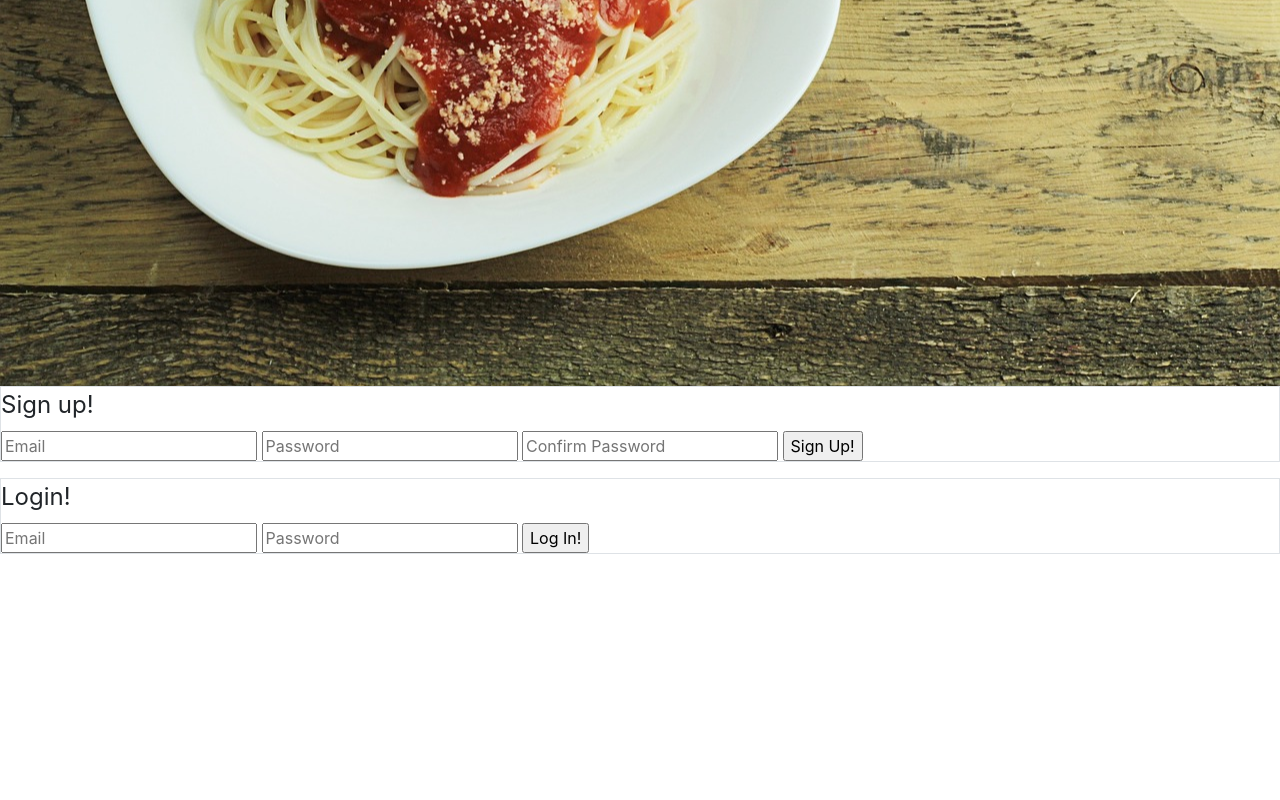
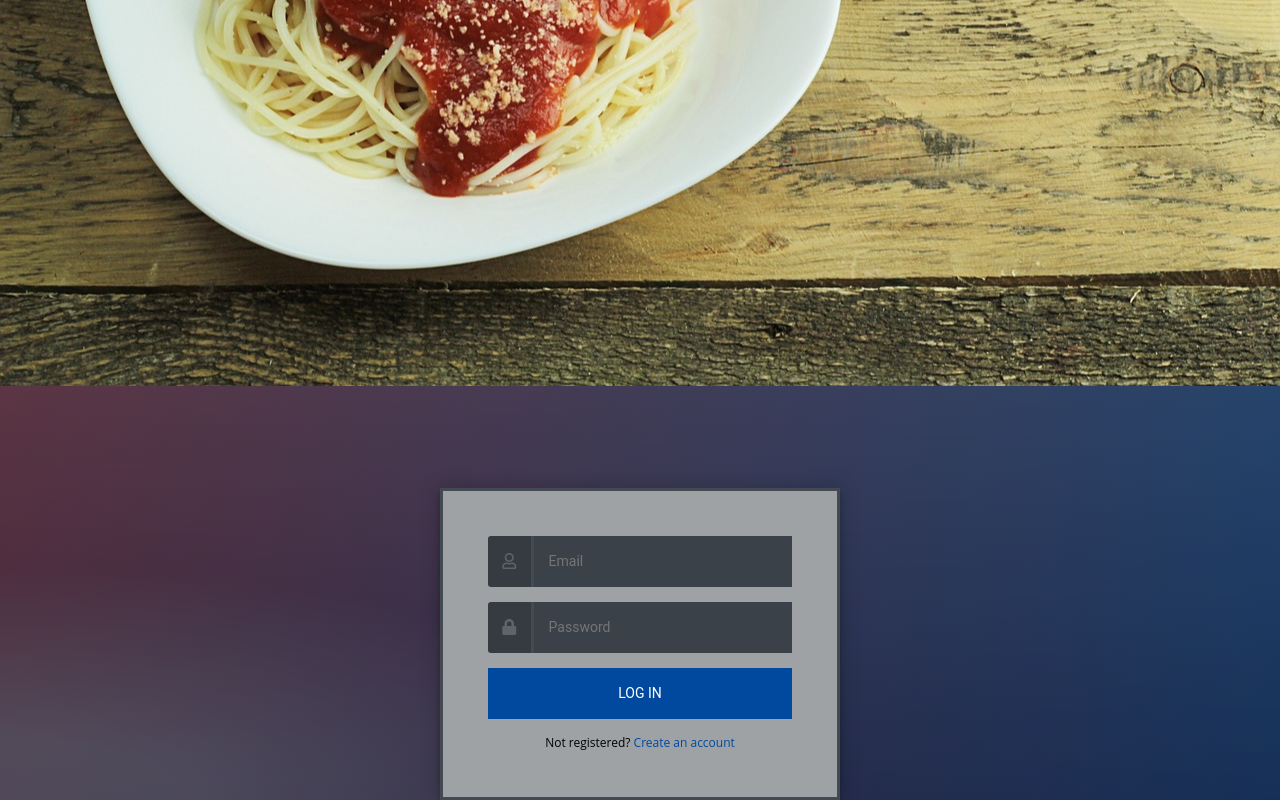
Before and after one commit to pvd-04-team-02/pley-with-your-food-client, a website built with webpack: page index.html in a window 1280 px wide. Shown: the part 483-1283 px from the top of the page. Before the commit the page ends 1037 px from the top, so only its background shows below. Built offline with nearby package versions, Linux system fonts and the light colour scheme.

Commit message:
Designed auth forms and setup basic animation

```diff
--- a/assets/scripts/app.js
+++ b/assets/scripts/app.js
@@ -10,4 +10,8 @@ $(() => {
   $('#sign-up').on('submit', events.onSignUp)
   $('#log-in').on('submit', events.onSignIn)
   $('#change-password').on('submit', events.changePassword)
+
+  $('.message a').click(function () {
+    $('form').animate({height: 'toggle', opacity: 'toggle'}, 'slow')
+  })
 })
--- a/assets/styles/index.scss
+++ b/assets/styles/index.scss
@@ -51,3 +51,193 @@ body {
     margin-top: 30px;
     height: 1500px; /* Used in this example to enable scrolling */
   }
+
+  .authp {
+    width: 100%;
+    height: 100%;
+    font-family: "Open Sans", sans-serif;
+    background: #092756;
+    background: -moz-radial-gradient(
+        0% 100%,
+        ellipse cover,
+        rgba(104, 128, 138, 0.4) 10%,
+        rgba(138, 114, 76, 0) 40%
+      ),
+      -moz-linear-gradient(top, rgba(57, 173, 219, 0.25) 0%, rgba(42, 60, 87, 0.4)
+            100%),
+      -moz-linear-gradient(-45deg, #670d10 0%, #092756 100%);
+    background: -webkit-radial-gradient(
+        0% 100%,
+        ellipse cover,
+        rgba(104, 128, 138, 0.4) 10%,
+        rgba(138, 114, 76, 0) 40%
+      ),
+      -webkit-linear-gradient(top, rgba(57, 173, 219, 0.25) 0%, rgba(
+              42,
+              60,
+              87,
+              0.4
+            )
+            100%),
+      -webkit-linear-gradient(-45deg, #670d10 0%, #092756 100%);
+    background: -o-radial-gradient(
+        0% 100%,
+        ellipse cover,
+        rgba(104, 128, 138, 0.4) 10%,
+        rgba(138, 114, 76, 0) 40%
+      ),
+      -o-linear-gradient(top, rgba(57, 173, 219, 0.25) 0%, rgba(42, 60, 87, 0.4)
+            100%),
+      -o-linear-gradient(-45deg, #670d10 0%, #092756 100%);
+    background: -ms-radial-gradient(
+        0% 100%,
+        ellipse cover,
+        rgba(104, 128, 138, 0.4) 10%,
+        rgba(138, 114, 76, 0) 40%
+      ),
+      -ms-linear-gradient(top, rgba(57, 173, 219, 0.25) 0%, rgba(42, 60, 87, 0.4)
+            100%),
+      -ms-linear-gradient(-45deg, #670d10 0%, #092756 100%);
+    background: -webkit-radial-gradient(
+        0% 100%,
+        ellipse cover,
+        rgba(104, 128, 138, 0.4) 10%,
+        rgba(138, 114, 76, 0) 40%
+      ),
+      linear-gradient(
+        to bottom,
+        rgba(57, 173, 219, 0.25) 0%,
+        rgba(42, 60, 87, 0.4) 100%
+      ),
+      linear-gradient(135deg, #670d10 0%, #092756 100%);
+    filter: progid:DXImageTransform.Microsoft.gradient(
+        startColorstr="#3E1D6D",
+        endColorstr="#092756",
+        GradientType=1
+      );
+  }
+
+  // Login Form //
+
+.login-page {
+  width: 400px;
+  padding: 8% 0 0;
+  margin: auto;
+}
+
+.form {
+  position: relative;
+  z-index: 1;
+  background: rgb(159, 162, 165);
+  max-width: 400px;
+  margin: 0 auto;
+  padding: 45px;
+  text-align: center;
+  box-shadow: 0 0 20px 0 rgba(0, 0, 0, 0.2), 0 5px 5px 0 rgba(0, 0, 0, 0.24);
+  border-top: 3px solid #434a52;
+  border-bottom: 3px solid #434a52;
+  border-left: 3px solid #434a52;
+  border-right: 3px solid #434a52;
+}
+
+.form span {
+  background-color: #363b41;
+  border-radius: 3px 0px 0px 3px;
+  border-right: 3px solid #434a52;
+  color: #606468;
+  display: block;
+  float: left;
+  line-height: 50px;
+  text-align: center;
+  width: 15%;
+  height: 51px;
+}
+
+.form input {
+  font-family: "Roboto", sans-serif;
+  outline: 0;
+  background: #3b4148;
+  color: #a9a9a9;
+  width: 85%;
+  border: 0;
+  margin: 0 0 15px;
+  padding: 15px;
+  box-sizing: border-box;
+  font-size: 14px;
+}
+
+.form button {
+  font-family: "Roboto", sans-serif;
+  text-transform: uppercase;
+  outline: 0;
+  background: #01499E;
+  width: 100%;
+  border: 0;
+  padding: 15px;
+  color: #FFFFFF;
+  font-size: 14px;
+  -webkit-transition: all 0.3 ease;
+  transition: all 0.3 ease;
+  cursor: pointer;
+}
+
+.form button:hover,.form button:active,.form button:focus {
+  background: #006DBF;
+}
+
+.form .message {
+  margin: 15px 0 0;
+  color: rgb(0, 0, 0);
+  font-size: 12px;
+}
+
+.form .message a {
+  color: #01499E;
+  text-decoration: none;
+}
+
+.form #sign-up {
+  display: none;
+}
+
+.container {
+  position: relative;
+  z-index: 1;
+  max-width: 300px;
+  margin: 0 auto;
+}
+
+.container:before, .container:after {
+  content: "";
+  display: block;
+  clear: both;
+}
+
+.container .info {
+  margin: 50px auto;
+  text-align: center;
+}
+
+.container .info h1 {
+  margin: 0 0 15px;
+  padding: 0;
+  font-size: 36px;
+  font-weight: 300;
+  color: #1a1a1a;
+}
+
+.container .info span {
+  color: #4d4d4d;
+  font-size: 12px;
+}
+
+.container .info span a {
+  color: #000000;
+  text-decoration: none;
+}
+
+.container .info span .fa {
+  color: #EF3B3A;
+}
+
+// End Login Form //
--- a/index.html
+++ b/index.html
@@ -6,6 +6,7 @@
 
       <!-- Do not add `link` tags-->
       <link rel="shortcut icon" type="image/x-icon" href="favicon.ico">
+      <link rel="stylesheet" href="https://use.fontawesome.com/releases/v5.6.1/css/all.css" integrity="sha384-gfdkjb5BdAXd+lj+gudLWI+BXq4IuLW5IT+brZEZsLFm++aCMlF1V92rMkPaX4PP" crossorigin="anonymous">
 
       <!-- Do not add `script` tags-->
       <script src="public/vendor.js" type="text/javascript" charset="utf-8" defer></script>
@@ -25,28 +26,32 @@
 
         <div class="page-header-image">
         </div>
-        <div>
 
-
-  <form id="sign-up" class="border">
-    <fieldset>
-     <legend>Sign up!</legend>
-     <input type="text" name="credentials[email]" placeholder="Email" />
-     <input type="password" name="credentials[password]" placeholder="Password" />
-     <input type="password" name="credentials[password_confirmation]" placeholder="Confirm Password" />
-     <input type="submit"  value="Sign Up!"/>
-    </fieldset>
-  </form>
-  <p id="message"></p>
-  <form id="log-in" class="border">
-    <fieldset>
-     <legend>Login!</legend>
-     <input type="text" name="credentials[email]" placeholder="Email" />
-     <input type="password" name="credentials[password]" placeholder="Password" />
-     <input type="submit"  value="Log In!"/>
-   </fieldset>
- </form>
-<div id='signInResults'></div>
+        <!-- All login/signup forms  -->
+        <div class="authp">
+          <div class="login-page">
+            <div class="form">
+              <form id="sign-up">
+                <span class="far fa-user"></span>
+                <input type="text" name="credentials[email]" placeholder="Email" pattern="[a-zA-Z0-9.!#$%&’*+/=?^_`{|}~-]+@[a-zA-Z0-9-]+(?:\.[a-zA-Z0-9-]+)*" required>
+                <span class="fas fa-lock"></span>
+                <input type="password" name="credentials[password]" placeholder="Password">
+                <span class="fas fa-lock"></span>
+                <input type="password" name="credentials[password_confirmation]"
+                       placeholder="Confirm Password">
+                <button>Sign up</button>
+                <p class="message">Already registered? <a href="#">Sign In</a></p>
+              </form>
+              <form id="sign-in">
+                <span class="far fa-user"></span>
+                <input type="text" name="credentials[email]" placeholder="Email">
+                <span class="fas fa-lock"></span>
+                <input type="password" name="credentials[password]" placeholder="Password">
+                <button>Log in</button>
+                <p class="message">Not registered? <a href="#">Create an account</a></p>
+              </form>
+            </div>
+          </div>
         </div>
     </body>
 </html>
```
